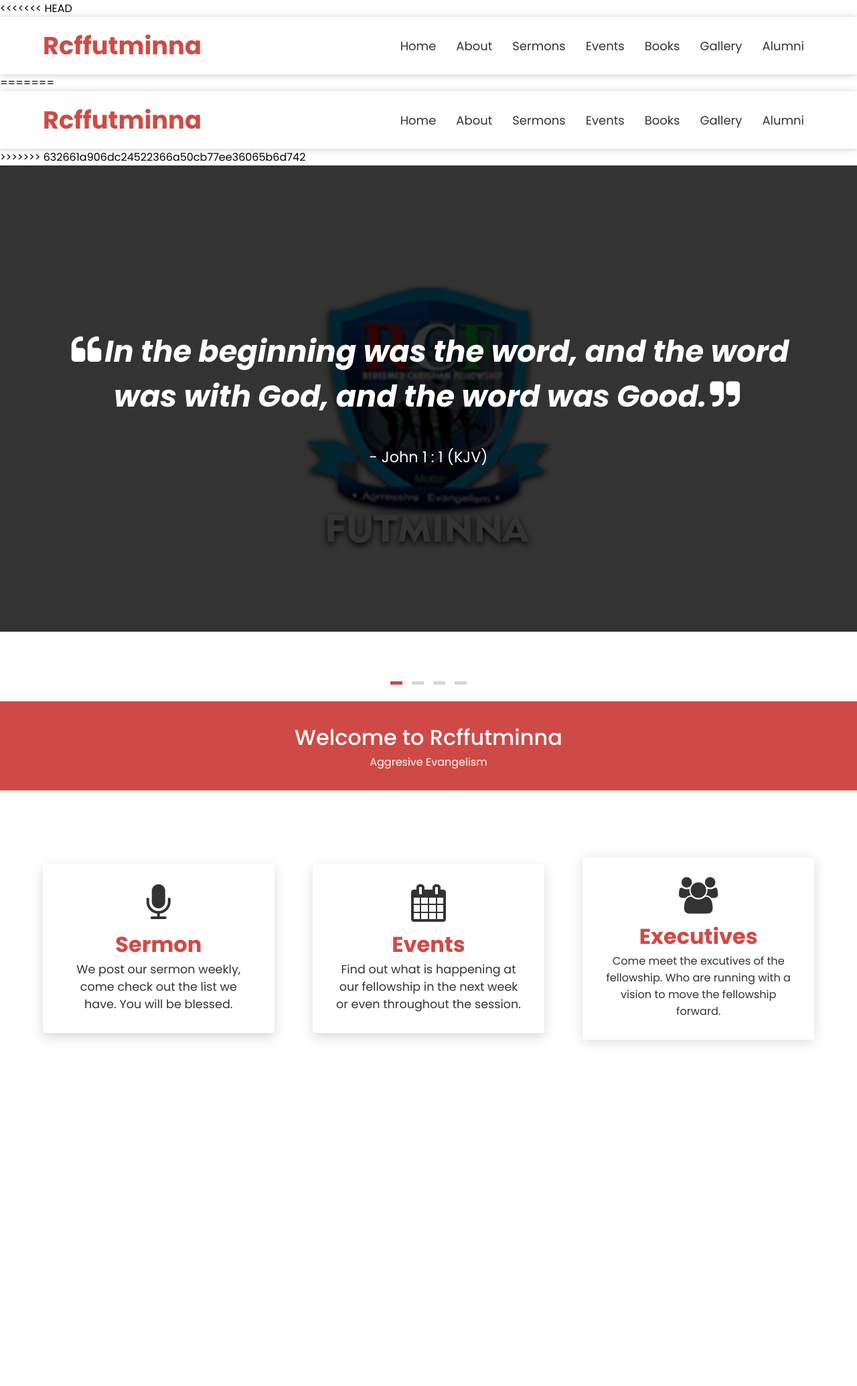
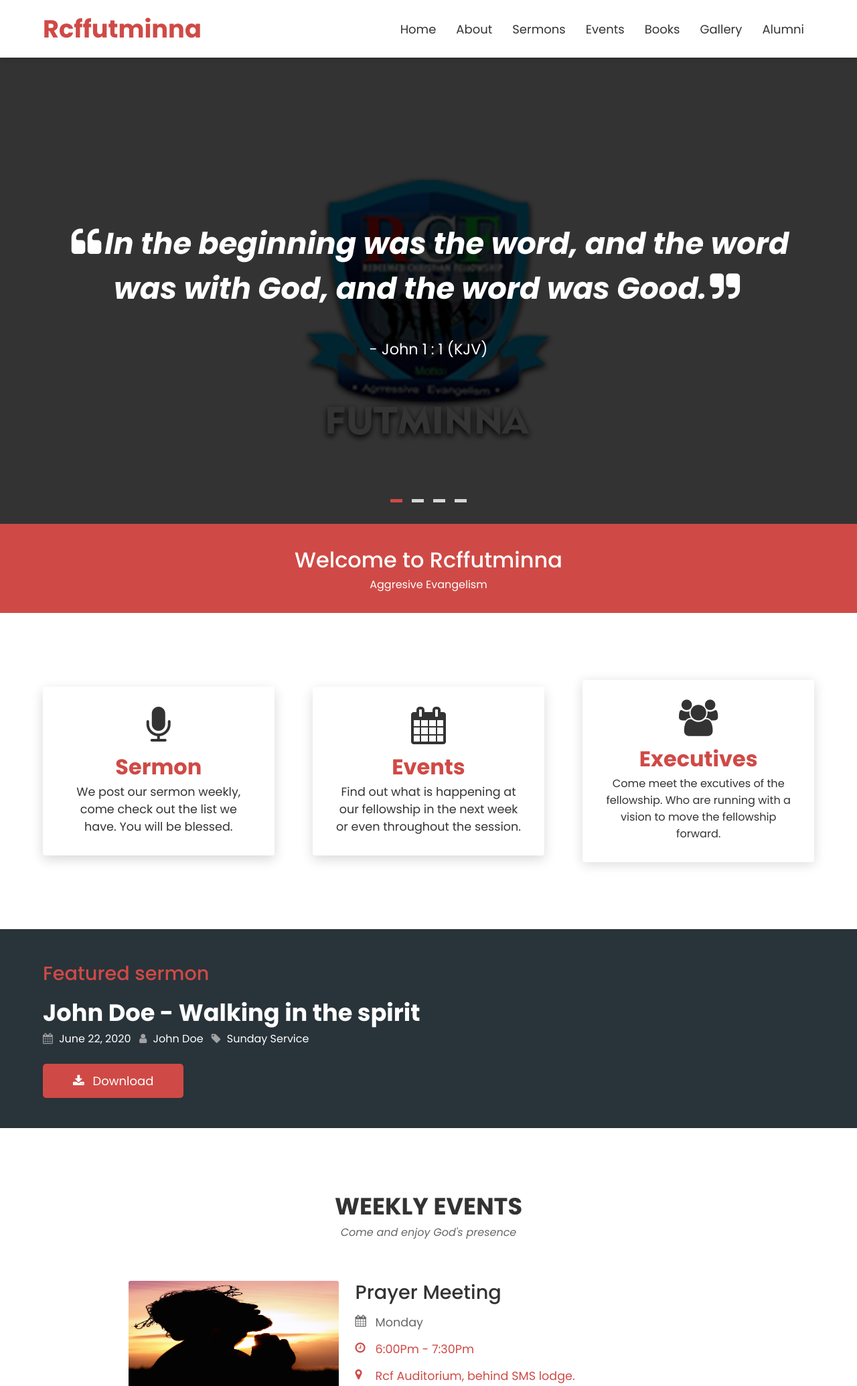
Before and after one commit to atevadd/Rcffutminna, a Flask app: page / in a window 1280 px wide. Shown: the top 2069 px of the page at 67% size. Run offline with Flask 2, Linux system fonts and the light colour scheme.

Commit message:
commiting to fix somw weird git errors

```diff
--- a/main_app/templates/user/index.html
+++ b/main_app/templates/user/index.html
@@ -1,55 +1,5 @@
-<<<<<<< HEAD
 {% extends 'user/base.html' %}
 {% block contents %}
-=======
-<!DOCTYPE html>
-<html lang="en">
-<head>
-    <meta charset="UTF-8">
-    <meta name="viewport" content="width=device-width, initial-scale=1.0">
-    <title>Rcffutminna - The official website of Redeemed Christian fellowship Futminna chapter</title>
-    <!-- fontawesome cdn -->
-    <link rel="stylesheet" href="https://stackpath.bootstrapcdn.com/font-awesome/4.7.0/css/font-awesome.min.css">
-
-
-    <!-- OWL CAROUSEL CSS -->
-    <link rel="stylesheet" href="../../static/css/owl.carousel.min.css">
-    <link rel="stylesheet" href="../../static/css/owl.theme.default.min.css">
-
-    <!-- CUSTOM CSS -->
-    <link rel="stylesheet" href="../../static/css/user.css">
-</head>
-<body>
-
-    <!-- WEBSITE PRE LOADER -->
-    <div class="pre-loader">
-        <div class="loader">
-            <img src="../../static/img/rcflogo.png" alt="">
-        </div>
-    </div>
-    <!-- THE TOP NAVIGATION -->
-    <nav class="nav" >
-        <div class="container">
-            <a href="#" class="brand-logo">Rcffutminna</a>
-
-            <span class="toggler" id="toggler">
-                <i class="fa fa-bars"></i>
-            </span>
-
-            <ul class="nav-links" id="links">
-              <li><a href="index.html">Home</a></li>
-              <li><a href="#">About</a></li>
-              <li><a href="#">Sermons</a></li>
-              <li><a href="event.html">Events</a></li>
-              <li><a href="books.html">Books</a></li>
-              <li><a href="gallery.html">Gallery</a></li>
-              <li><a href="alumni.html">Alumni</a></li>
-            </ul>
-        </div>
-    </nav>
-    <!-- ENDS HERE  -->
-
->>>>>>> 632661a906dc24522366a50cb77ee36065b6d742
     <!-- THE CAROUSEL STARTS HERE -->
     <div class="carousel owl-carousel owl-theme" id="top">
         <figure class="item carousel-content one">
```
